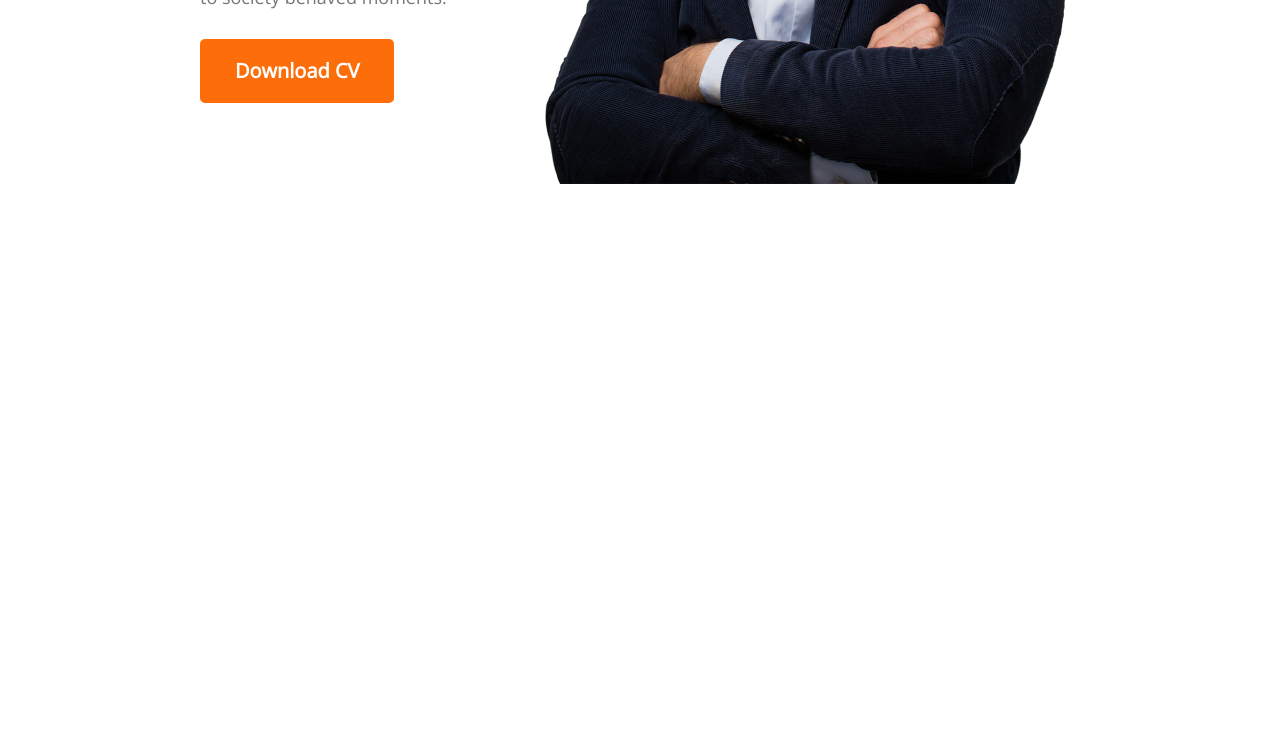
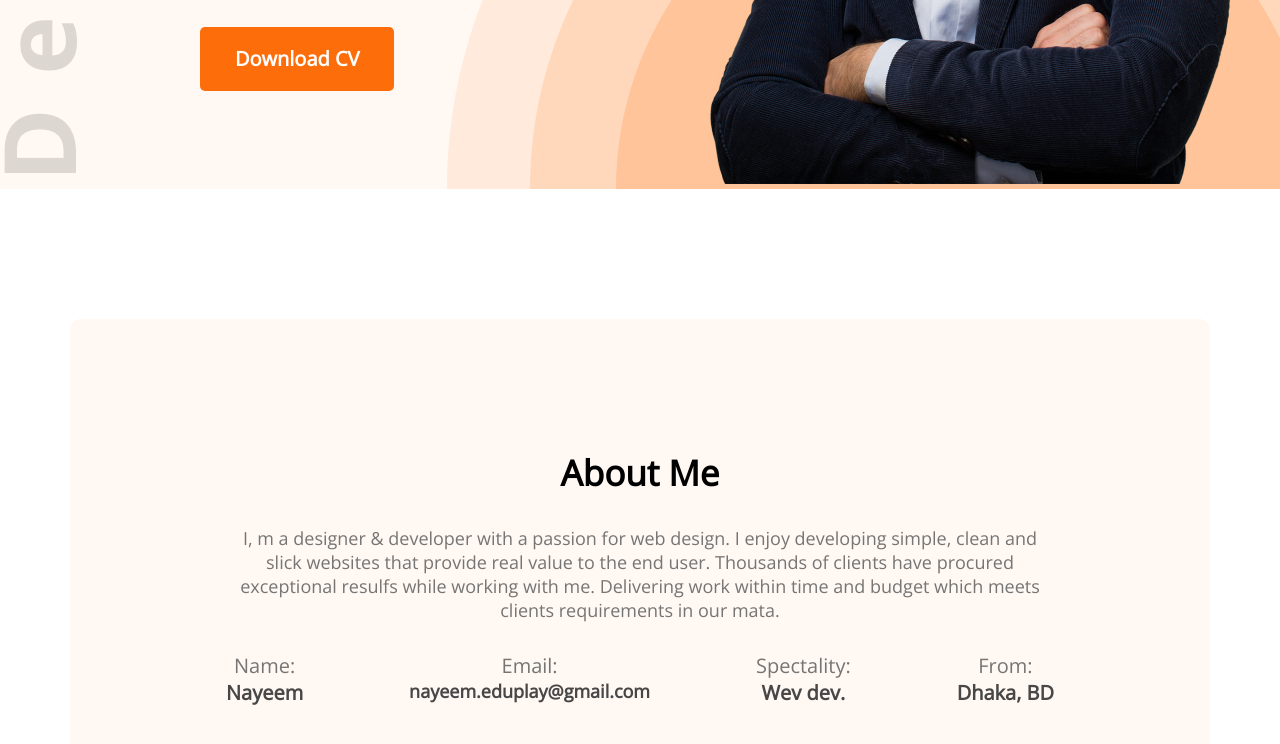
Before and after one commit to nayeemgub/dev-portfolio, a plain HTML site: page index.html in a window 1280 px wide. Shown: the part 656-1400 px from the top of the page. Before the commit the page ends 845 px from the top, so only its background shows below. Drawn offline with nearby package versions, Linux system fonts and the light colour scheme.

Commit message:
header and about complete

```diff
--- a/index.html
+++ b/index.html
@@ -16,7 +16,7 @@
       <link rel="stylesheet" href="styles/protfolio.css" />
    </head>
    <body>
-      <header>
+      <header class="header">
          <nav>
             <h2 class="nav-title">Ma<span class="text-primary">r</span>y</h2>
             <ul>
@@ -39,7 +39,36 @@
             <div><img src="images/hardy.png" alt="" /></div>
          </div>
       </header>
-      <main></main>
+      <main>
+         <section class="about-class">
+            <h3 class="section-title">About Me</h3>
+            <p class="section-description">
+               I, m a designer & developer with a passion for web design. I
+               enjoy developing simple, clean and slick websites that provide
+               real value to the end user. Thousands of clients have procured
+               exceptional resulfs while working with me. Delivering work within
+               time and budget which meets clients requirements in our mata.
+            </p>
+            <div class="about-item-cont">
+               <div class="about-info">
+                  <p class="info-title">Name:</p>
+                  <p class="info-description">Nayeem</p>
+               </div>
+               <div class="about-info">
+                  <p class="info-title">Email:</p>
+                  <p class="info-description-email">nayeem.eduplay@gmail.com</p>
+               </div>
+               <div class="about-info">
+                  <p class="info-title">Spectality:</p>
+                  <p class="info-description">Wev dev.</p>
+               </div>
+               <div class="about-info">
+                  <p class="info-title">From:</p>
+                  <p class="info-description">Dhaka, BD</p>
+               </div>
+            </div>
+         </section>
+      </main>
       <footer></footer>
    </body>
 </html>
--- a/styles/protfolio.css
+++ b/styles/protfolio.css
@@ -34,10 +34,18 @@
     font-size: 20px;
 }
 
+.header{
+    background: #FFF8F3;
+    background-image: url(../images/header_bg.png) , url(../images/developer.png);
+    background-repeat: no-repeat;
+    background-position: bottom right , left ;
+}
 
 /* banner styles */
 .banner{
-    margin: 0 200px;
+    margin-left: 200px;
+    margin-right: 35px;
+    justify-content: space-between;
     display: flex;
     align-items: center;
 }
@@ -60,3 +68,48 @@
     color: #757575;
     margin-bottom: 30px;
 }
+
+/* main max-width set and center  */
+main{
+    max-width: 1140px;
+    margin: 0 auto;
+
+}
+.about-class{
+    padding: 130px 156px;
+    background: #FFF8F3;;
+    border-radius: 10px;
+    margin-top: 130px;
+    text-align: center;
+}
+.section-title{
+    font-weight: 700;
+    font-size: 35px;
+
+    margin-bottom: 30px;
+}
+.section-description{
+    font-size: 18px;
+    /* text-align: center; */
+    color: #757575;
+    margin-bottom: 30px;
+}
+
+.about-item-cont{
+    display: flex;
+    justify-content: space-between;
+}
+.info-title{
+    color: #757575;
+    font-size: 20px;
+}
+.info-description{
+    color: #474747;
+    font-weight: 700;
+    font-size: 20px;
+}
+.info-description-email{
+    color: #474747;
+    font-weight: 700;
+    font-size: 18px;
+}
```
Lines whose indentation alone changed are shown as unchanged.
